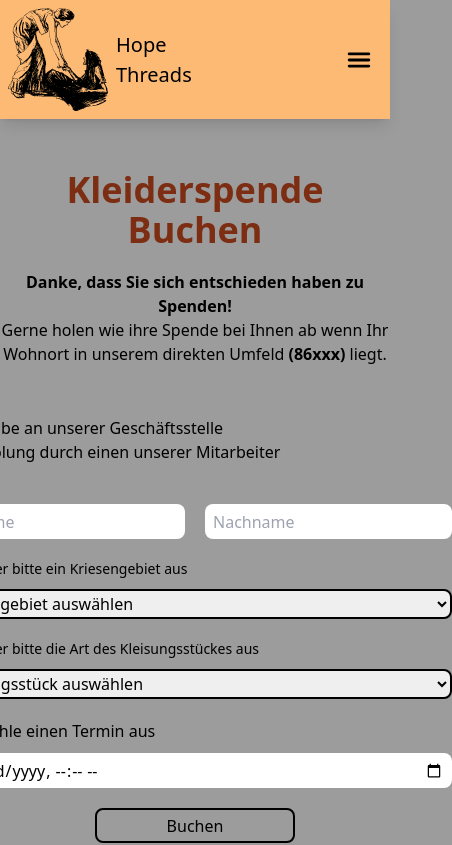
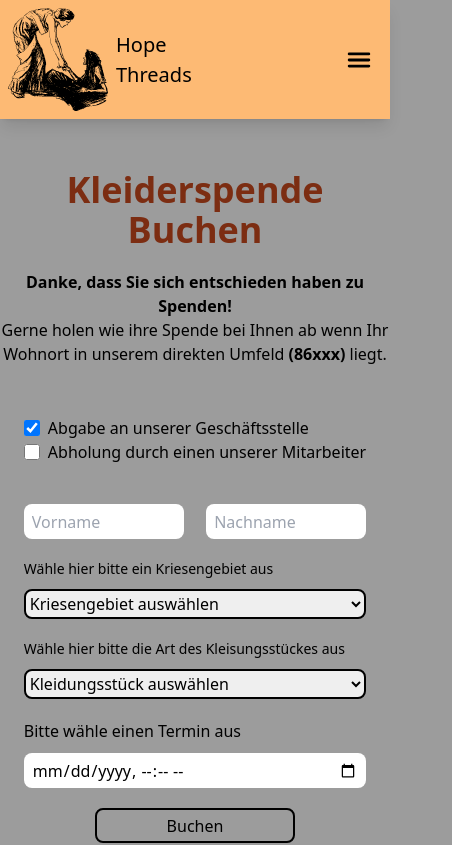
Before and after one commit to Daividyx/IPWA01-01-Hope-Threads, a React (Vite) app: page /IPWA01-01-Hope-Threads/Spenden in a window 390 px wide. Shown: the top 845 px of the page, 452 px wide, since content can reach past the window. Built offline with nearby package versions, Linux system fonts and the light colour scheme.

Commit message:
Donate page optimized for mobile devices

```diff
--- a/src/pages/Spenden.jsx
+++ b/src/pages/Spenden.jsx
@@ -108,11 +108,11 @@ const Spenden = () => {
              *
              */}
 
-            <div className='flex flex-col gap-5 mt-10'>
+            <div className='flex flex-col gap-5 mt-10 '>
               <div className='flex  justify-between'>
                 <input
                   id='Vorname'
-                  className='p-2 rounded-lg h-[35px] mr-5'
+                  className='p-2 rounded-lg h-[35px] mr-3 w-[160px]'
                   type='text'
                   placeholder='Vorname'
                   value={vorname}
@@ -123,7 +123,7 @@ const Spenden = () => {
 
                 <input
                   id='Nachname'
-                  className='p-2 rounded-lg h-[35px]'
+                  className='p-2 rounded-lg h-[35px] w-[160px]'
                   type='text'
                   placeholder='Nachname'
                   value={nachname}
```
